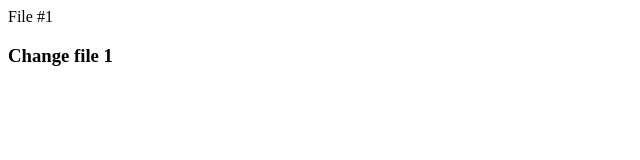
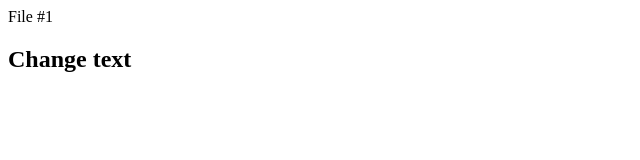
Before and after one commit to Kseniadovydenko/repo-test-2, a plain HTML site: page 1.html in a window 1280 px wide. Shown: the full height of the page, 0-640 px from the left. Drawn offline with Linux system fonts and the light colour scheme.

Commit message:
Change header text

```diff
--- a/1.html
+++ b/1.html
@@ -9,6 +9,6 @@
 </head>
 <body>
     File #1
-    <h3>Change file 1</h3>
+    <h2>Change text</h2>
 </body>
 </html>
```
